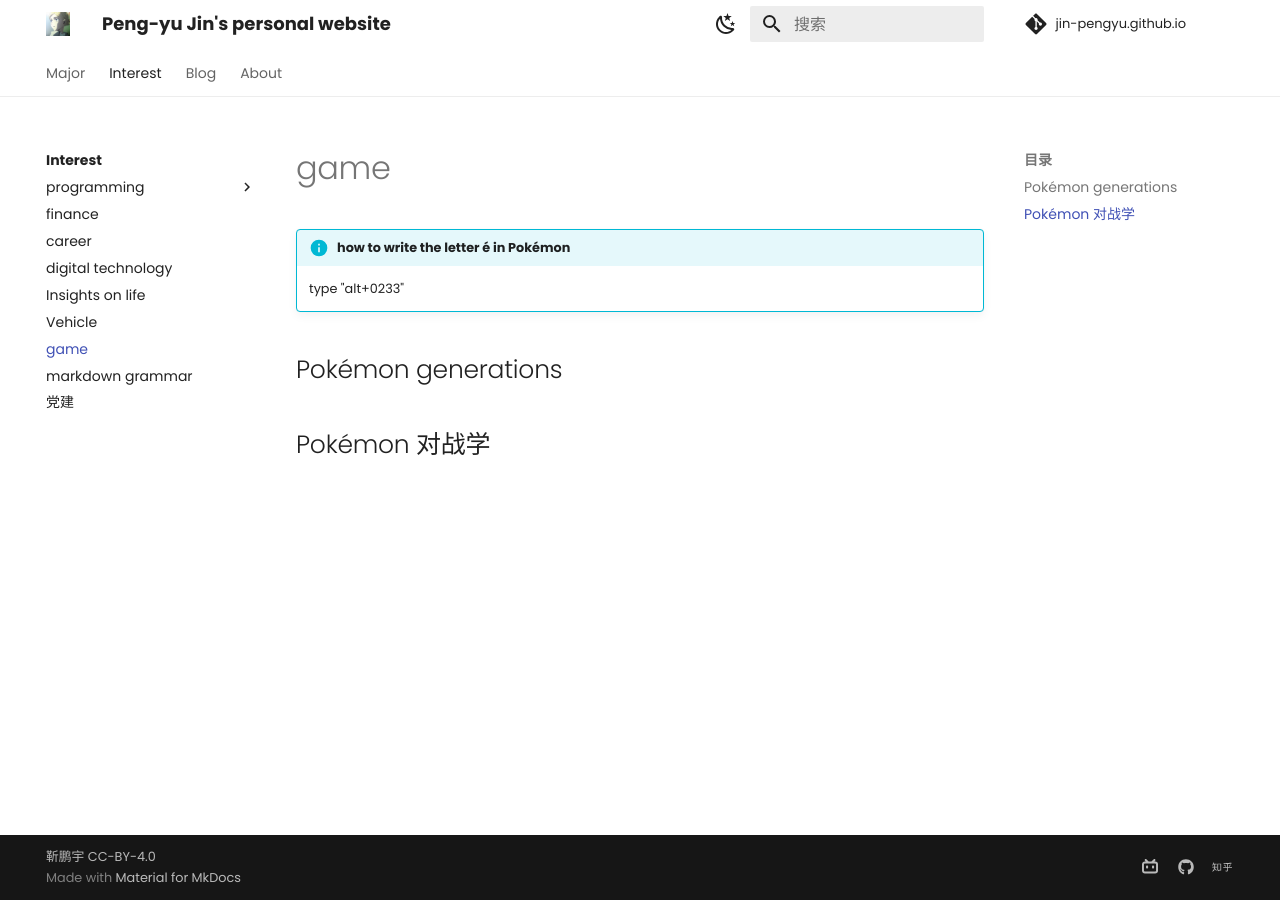
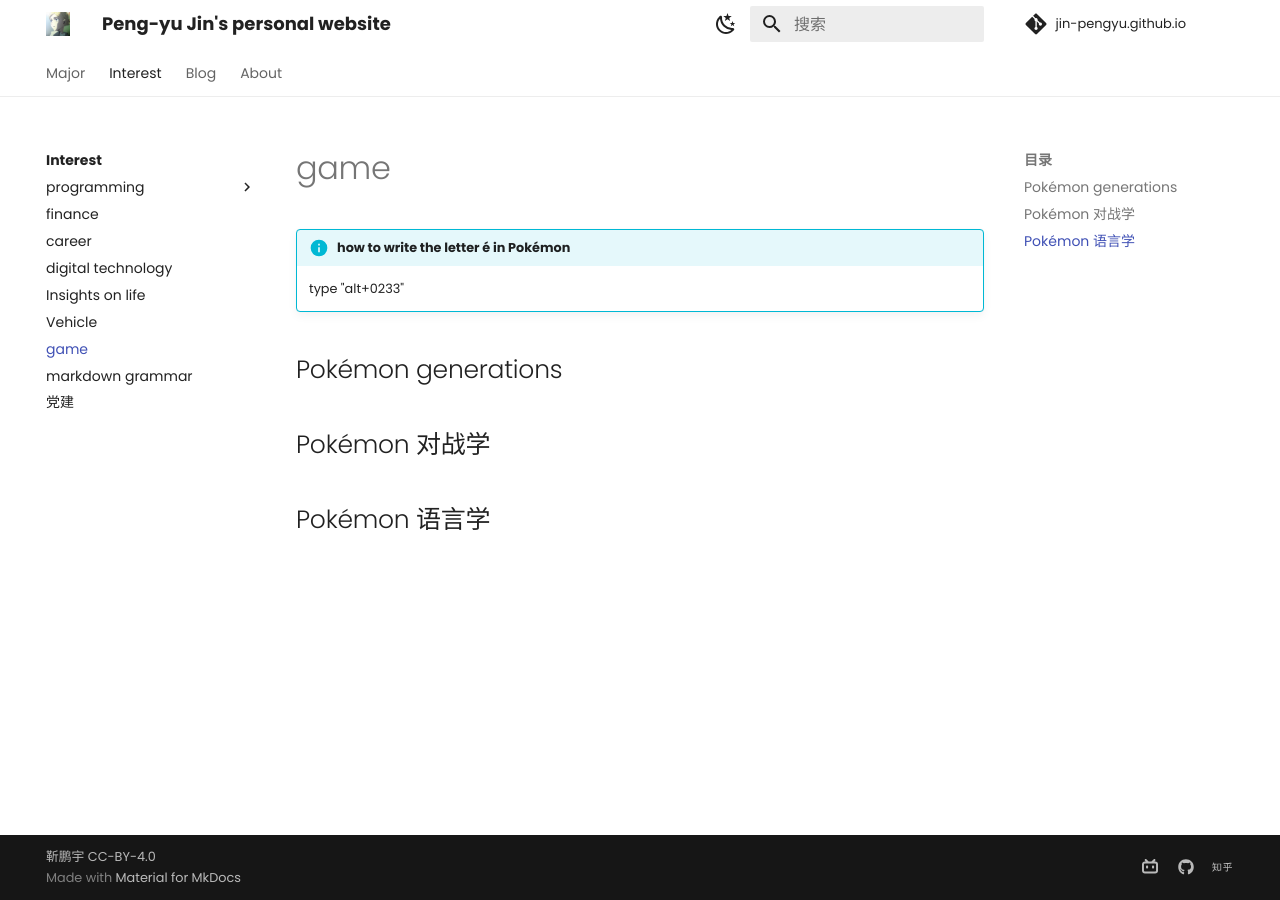
Before and after one commit to Pengyu-Jin/Pengyu-Jin.github.io, an MkDocs documentation site: the page built from docs/interest/game/pokemon.md, in a window 1280 px wide. Built offline with MkDocs 1.6.1 and Material for MkDocs 9.7.7, drawn with Linux system fonts in a browser that asks for light colours; comment, search, counter and statistics services are not loaded.

Commit message:
20240924

```diff
--- a/docs/interest/game/pokemon.md
+++ b/docs/interest/game/pokemon.md
@@ -7,3 +7,5 @@
 
 
 ## Pokémon 对战学
+
+## Pokémon 语言学
```
